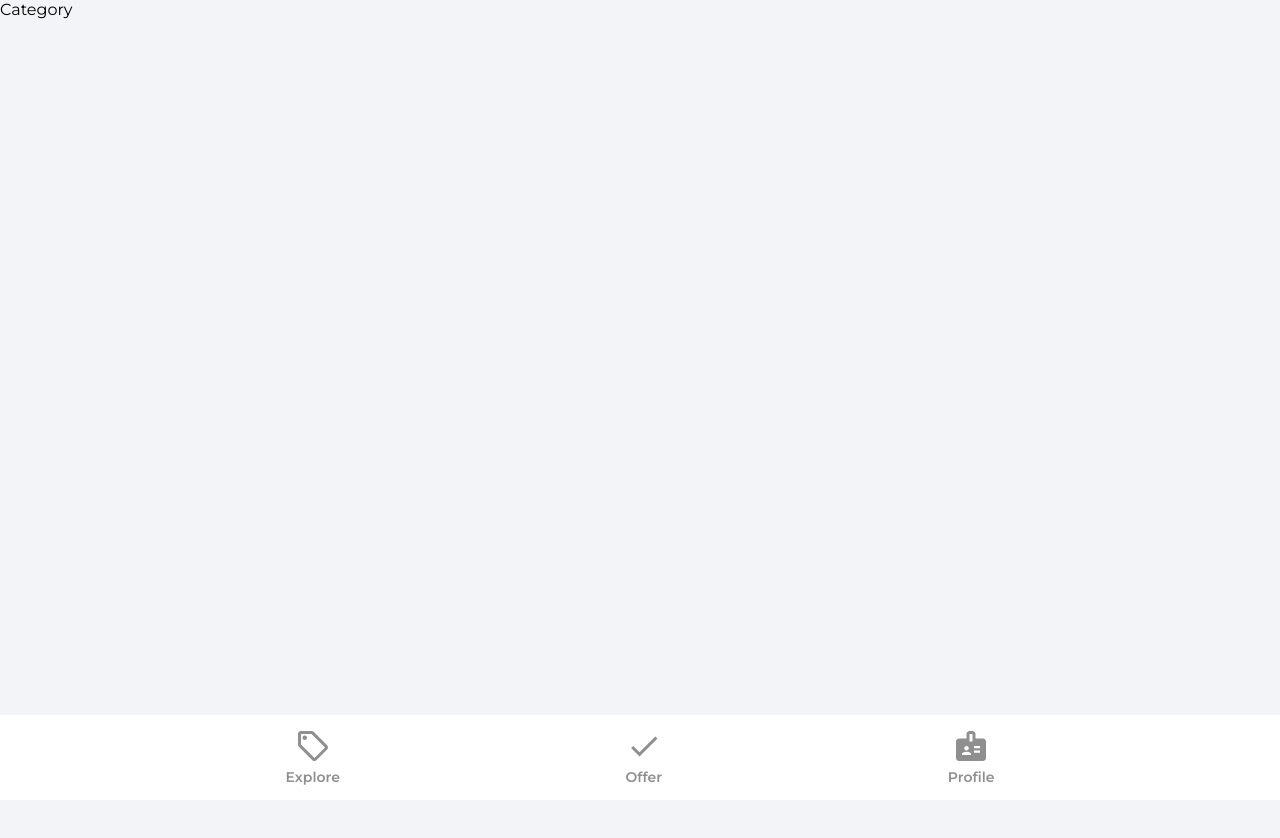
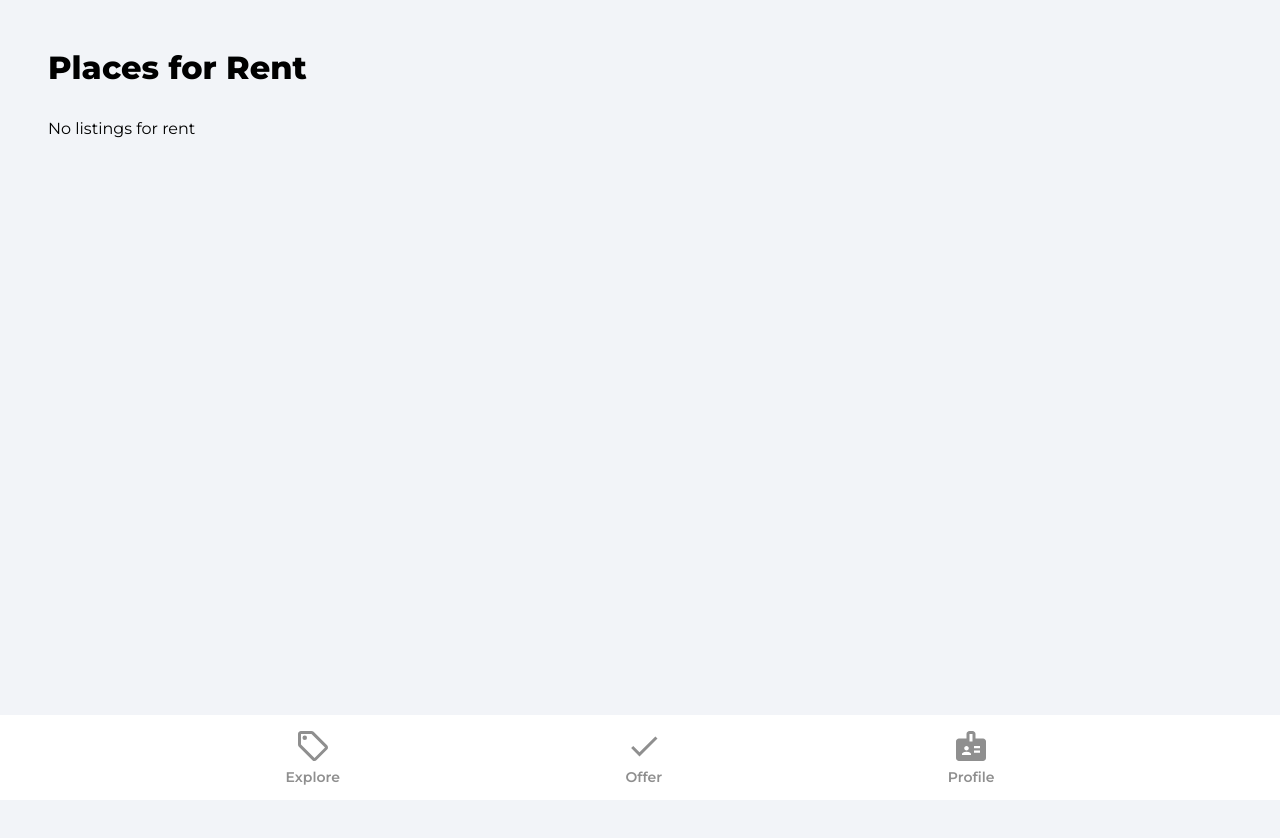
Before and after one commit to Shatakshi-Shukla-Github/House-Marketplace, a React (Create React App) app: page /category/rent in a window 1280 px wide. Shown: the top 838 px of the page. Built offline with nearby package versions, Linux system fonts and the light colour scheme; no server answers; the database is empty.

Commit message:
Fetched listings from firebase

```diff
--- a/src/pages/Category.jsx
+++ b/src/pages/Category.jsx
@@ -1,7 +1,58 @@
+import { useEffect, useState } from "react"
+import { useParams } from "react-router-dom"
+import { collection, getDocs, query, where, orderBy, limit, startAfter } from "firebase/firestore"
+import { db } from "../firebase.config"
+import { toast } from "react-toastify"
+import Spinner from "../components/Spinner"
 function Category() {
+    const [listings, setListings] = useState(null)
+    const [loading, setLoading] = useState(true)
+
+    const params = useParams()
+
+    useEffect(() => {
+        const fetchListings = async () => {
+            try {
+                //Get Reference:-
+                const listingsRef = collection(db, "listings")
+
+                //Create a query
+                const q = query(
+                    listingsRef,
+                    where("type", "==", params.categoryName),
+                    orderBy("timestamp", "desc"),
+                    limit(10)
+                )
+
+                //Execute query
+                const querySnap = await getDocs(q)
+
+
+                const listings = []
+                querySnap.forEach((doc) => {
+                    return listings.push({
+                        id: doc.id,
+                        data: doc.data()
+                    })
+                })
+                setListings(listings)
+                setLoading(false)
+            } catch (error) {
+                toast.error("Could not fetch listings")
+            }
+        }
+        fetchListings()
+    }, [])
+
+
     return (
-        <div>
-            Category
+        <div className="category">
+            <header>
+                <p className="pageHeader">
+                    {params.categoryName === "rent" ? "Places for Rent" : "Places of Sale"}
+                </p>
+            </header>
+            {loading ? <Spinner /> : listings && listings.length > 0 ? (<><main><ul className="categoryListings">{listings.map((listing) => (<h3 key={listing.id}>{listing.data.name}</h3>))}</ul></main></>) : (<p>No listings for {params.categoryName}</p>)}
         </div>
     )
 }
--- a/src/pages/Explore.jsx
+++ b/src/pages/Explore.jsx
@@ -16,7 +16,7 @@ function Explore() {
                         <img src={rentCategoryImage} alt="rent" className="exploreCategoryImg" />
                         <p className="exploreCategoryName">Places for rent</p>
                     </Link>
-                    <Link to="/category/sell">
+                    <Link to="/category/sale">
                         <img src={sellCategoryImage} alt="sell" className="exploreCategoryImg" />
                         <p className="exploreCategoryName">Places for sale</p>
                     </Link>
--- a/src/pages/Profile.jsx
+++ b/src/pages/Profile.jsx
@@ -1,5 +1,5 @@
 import React from "react"
-import { useState, useEffect } from "react"
+import { useState } from "react"
 import { getAuth, updateProfile, onAuthStateChanged } from "firebase/auth"
 import { updateDoc, doc } from "firebase/firestore"
 import { db } from "../firebase.config"
```
